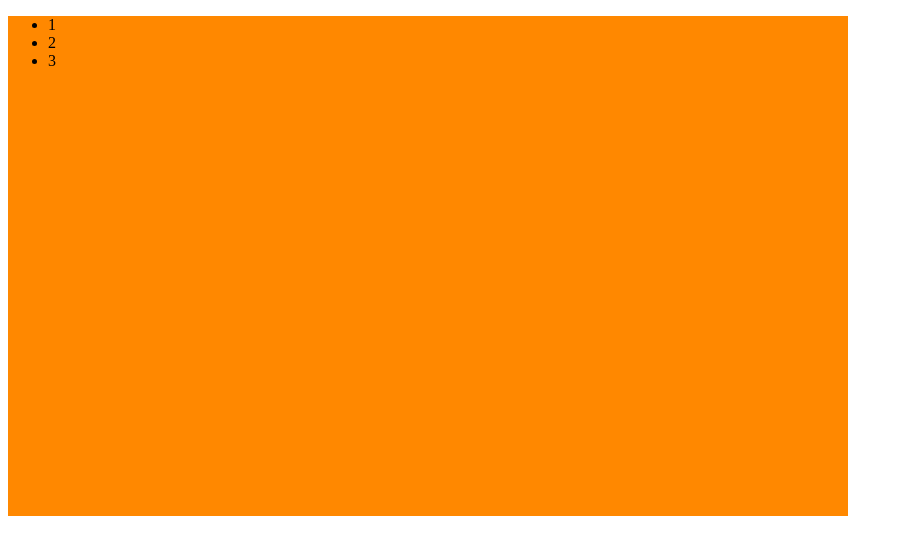
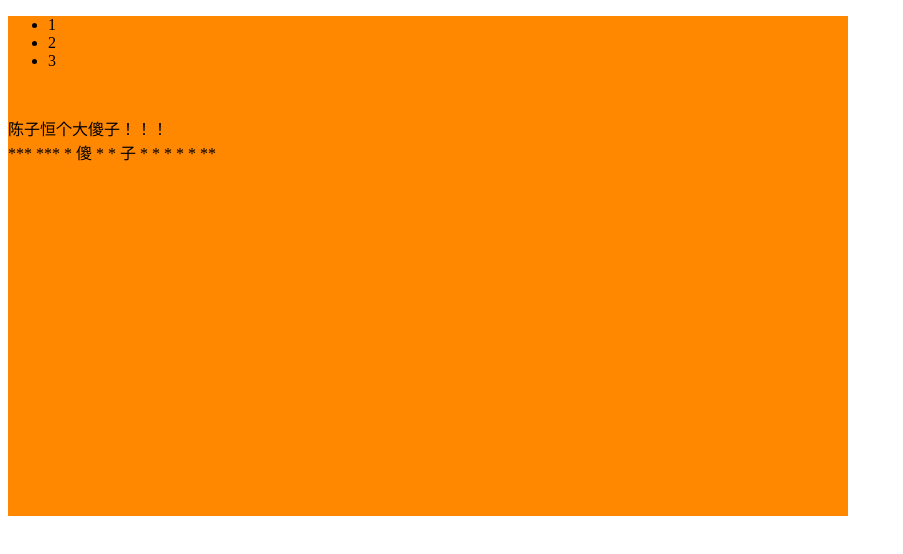
Before and after one commit to p552357111/project1, a plain HTML site: page index.html in a window 1280 px wide. Shown: the whole page, without its empty margins (0-903 px from the left). Drawn offline with Linux system fonts and the light colour scheme.

Commit message:
傻子！

```diff
--- a/index.html
+++ b/index.html
@@ -25,5 +25,13 @@
             <li>3</li>
         </ul>
     </div>
+    <div>陈子恒个大傻子！！！</div>
+
+    ***      ***
+     *   傻   *
+      *  子  *
+       *    *
+        *  *
+         **
 </body>
 </html>
```
